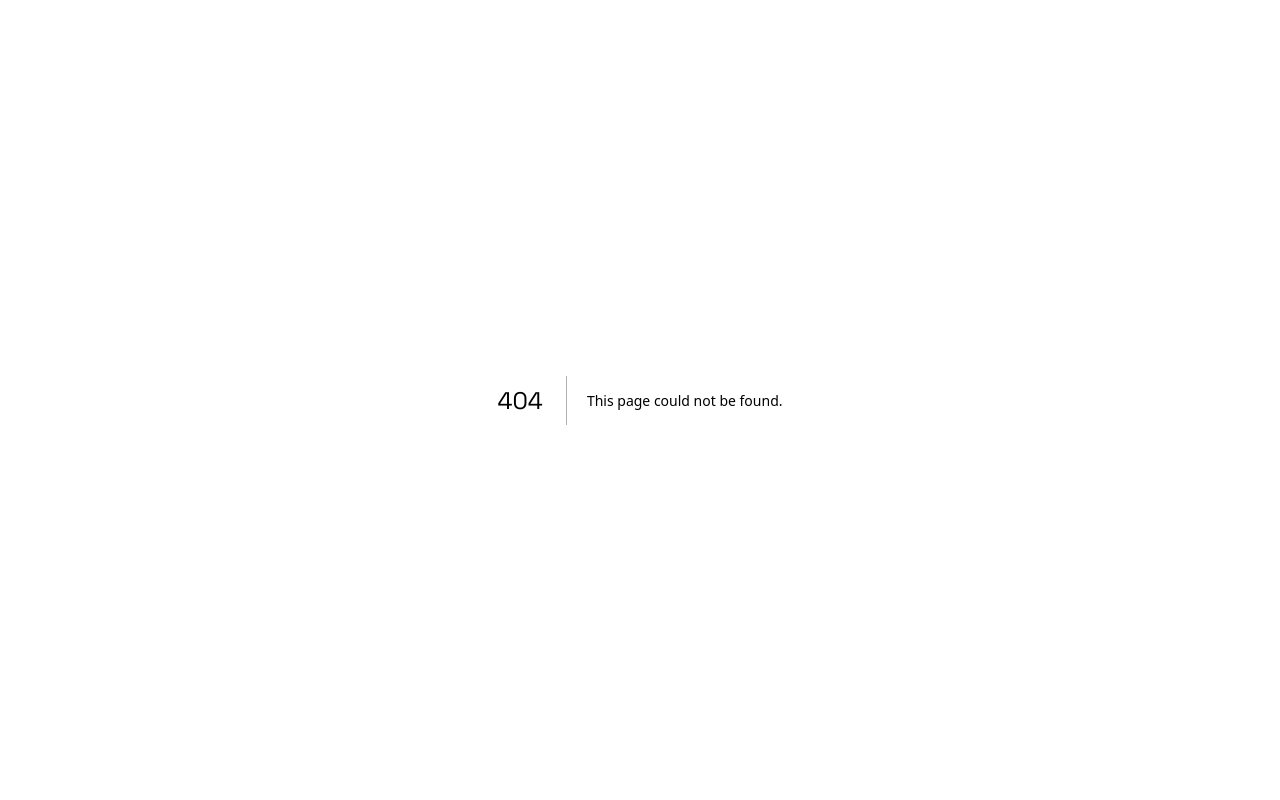
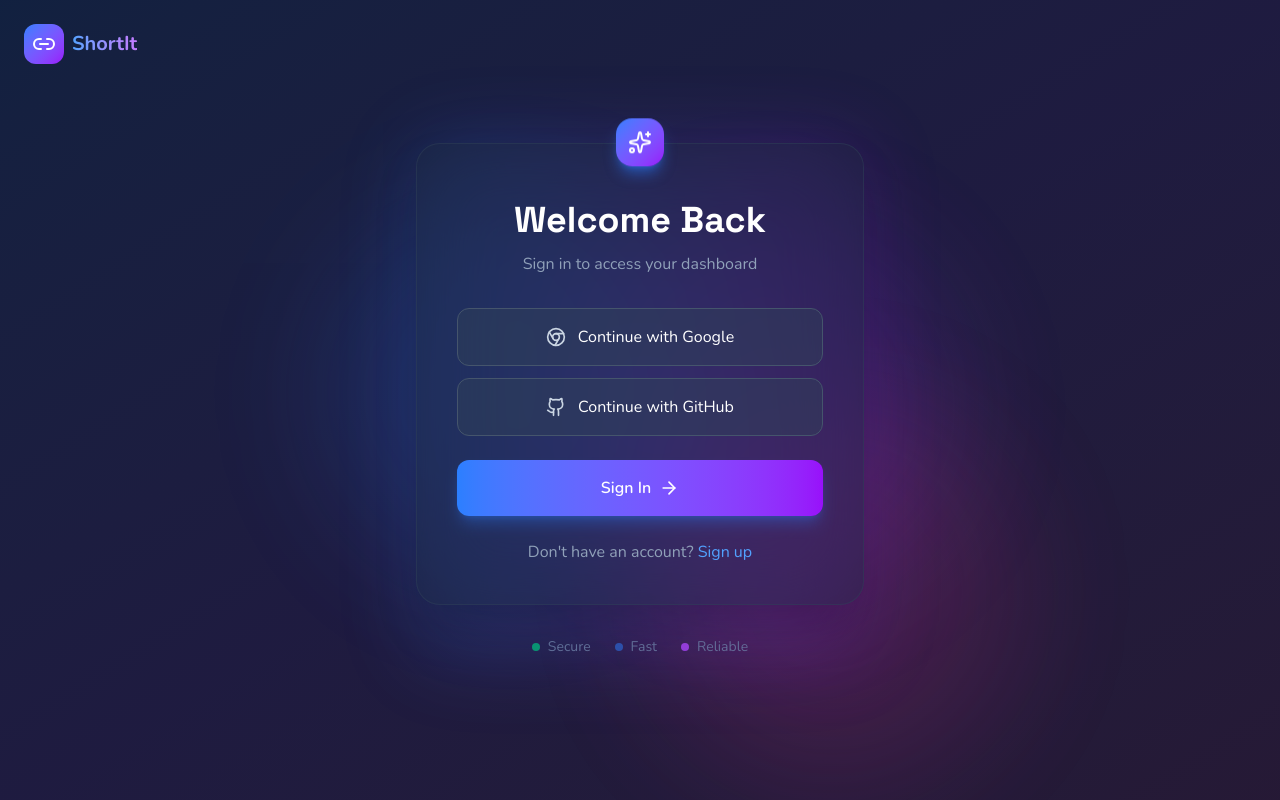
Before and after one commit to yansh07/shortlypro-frontend, a Next.js app: page /user in a window 1280 px wide. Before the commit this address had no page. Built offline with nearby package versions, Linux system fonts and the light colour scheme.

Commit message:
update: added login and sign up page

```diff
--- a/package.json
+++ b/package.json
@@ -9,6 +9,7 @@
     "lint": "eslint"
   },
   "dependencies": {
+    "@auth0/nextjs-auth0": "^4.10.0",
     "class-variance-authority": "^0.7.1",
     "clsx": "^2.1.1",
     "lucide-react": "^0.544.0",
--- /dev/null
+++ b/src/app/user/page.tsx
@@ -0,0 +1,164 @@
+'use client';
+import React, { useState } from 'react';
+import { Link2, ArrowRight, Github, Chrome, Sparkles } from 'lucide-react';
+import Link from 'next/link';
+
+export default function AuthPages() {
+  const [isLogin, setIsLogin] = useState(true);
+  const [isLoading, setIsLoading] = useState(false);
+
+  const handleSubmit = async () => {
+    setIsLoading(true);
+    // Simulate API call
+    setTimeout(() => {
+      setIsLoading(false);
+      alert(isLogin ? 'Login successful!' : 'Account created!');
+    }, 1500);
+  };
+
+  const handleSocialAuth = (provider: string) => {
+    alert(`Authenticating with ${provider}...`);
+  };
+
+  return (
+    <div className="min-h-screen bg-slate-900 relative overflow-hidden flex items-center justify-center p-4">
+      {/* Animated Background */}
+      <div className="fixed inset-0 overflow-hidden pointer-events-none">
+        <div className="absolute inset-0 bg-gradient-to-br from-blue-500/10 via-purple-500/10 to-pink-500/10"></div>
+
+        {/* Floating Orbs */}
+        <div className="absolute top-1/4 left-1/4 w-96 h-96 bg-blue-500/20 rounded-full blur-3xl animate-pulse"></div>
+        <div className="absolute bottom-1/4 right-1/4 w-96 h-96 bg-purple-500/20 rounded-full blur-3xl animate-pulse" style={{ animationDelay: '1s' }}></div>
+        <div className="absolute top-1/2 left-1/2 w-96 h-96 bg-pink-500/20 rounded-full blur-3xl animate-pulse" style={{ animationDelay: '2s' }}></div>
+
+        {/* Grid Pattern */}
+        <div className="absolute inset-0 bg-grid-pattern opacity-5"></div>
+      </div>
+
+      {/* Logo - Top Left */}
+      <Link href="/" className="absolute top-6 left-6 z-50 flex items-center space-x-2 group">
+        <div className="w-10 h-10 bg-gradient-to-br from-blue-500 to-purple-600 rounded-xl flex items-center justify-center group-hover:scale-110 transition-transform">
+          <Link2 className="w-6 h-6 text-white" />
+        </div>
+        <span className="text-xl font-bold bg-gradient-to-r from-blue-400 to-purple-400 bg-clip-text text-transparent">
+          ShortIt
+        </span>
+      </Link>
+
+      {/* Auth Card */}
+      <div className="relative z-10 w-full max-w-md">
+        {/* Glow Effect Behind Card */}
+        <div className="absolute inset-0 bg-gradient-to-r from-blue-500 to-purple-600 rounded-3xl blur-2xl opacity-20"></div>
+
+        {/* Main Card */}
+        <div className="relative bg-slate-800/40 backdrop-blur-2xl border border-slate-700/50 rounded-3xl shadow-2xl p-8 md:p-10">
+          {/* Sparkle Icon */}
+          <div className="absolute -top-6 left-1/2 transform -translate-x-1/2">
+            <div className="w-12 h-12 bg-gradient-to-br from-blue-500 to-purple-600 rounded-2xl flex items-center justify-center shadow-lg shadow-blue-500/50 animate-bounce">
+              <Sparkles className="w-6 h-6 text-white" />
+            </div>
+          </div>
+
+          {/* Header */}
+          <div className="text-center mb-8 mt-4">
+            <h1 className="text-3xl md:text-4xl font-bold text-white mb-3">
+              {isLogin ? 'Welcome Back' : 'Create Account'}
+            </h1>
+            <p className="text-slate-400">
+              {isLogin
+                ? 'Sign in to access your dashboard'
+                : 'Start shortening URLs in seconds'}
+            </p>
+          </div>
+
+          {/* Social Auth Buttons */}
+          <div className="space-y-3 mb-6">
+            <button
+              onClick={() => handleSocialAuth('Google')}
+              className="w-full flex items-center justify-center space-x-3 px-6 py-4 bg-slate-700/50 hover:bg-slate-700 border border-slate-600 rounded-xl text-white transition-all group hover:scale-105 hover:shadow-lg hover:shadow-blue-500/20"
+            >
+              <Chrome className="w-5 h-5 text-slate-300 group-hover:text-white transition-colors" />
+              <span className="font-medium">Continue with Google</span>
+            </button>
+
+            <button
+              onClick={() => handleSocialAuth('GitHub')}
+              className="w-full flex items-center justify-center space-x-3 px-6 py-4 bg-slate-700/50 hover:bg-slate-700 border border-slate-600 rounded-xl text-white transition-all group hover:scale-105 hover:shadow-lg hover:shadow-purple-500/20"
+            >
+              <Github className="w-5 h-5 text-slate-300 group-hover:text-white transition-colors" />
+              <span className="font-medium">Continue with GitHub</span>
+            </button>
+          </div>
+
+          {/* Submit Button */}
+          <button
+            onClick={handleSubmit}
+            disabled={isLoading}
+            className="w-full flex items-center justify-center space-x-2 px-6 py-4 bg-gradient-to-r from-blue-500 to-purple-600 hover:from-blue-600 hover:to-purple-700 text-white rounded-xl font-semibold transition-all shadow-lg shadow-blue-500/30 hover:shadow-blue-500/50 hover:scale-105 disabled:opacity-50 disabled:cursor-not-allowed disabled:hover:scale-100"
+          >
+            {isLoading ? (
+              <>
+                <div className="w-5 h-5 border-2 border-white border-t-transparent rounded-full animate-spin"></div>
+                <span>Processing...</span>
+              </>
+            ) : (
+              <>
+                <span>{isLogin ? 'Sign In' : 'Create Account'}</span>
+                <ArrowRight className="w-5 h-5" />
+              </>
+            )}
+          </button>
+
+          {/* Toggle Login/Signup */}
+          <div className="mt-6 text-center">
+            <p className="text-slate-400">
+              {isLogin ? "Don't have an account? " : "Already have an account? "}
+              <button
+                onClick={() => setIsLogin(!isLogin)}
+                className="text-blue-400 hover:text-blue-300 font-medium transition-colors"
+              >
+                {isLogin ? 'Sign up' : 'Sign in'}
+              </button>
+            </p>
+          </div>
+
+          {/* Terms (Signup only) */}
+          {!isLogin && (
+            <p className="mt-6 text-xs text-slate-500 text-center">
+              By creating an account, you agree to our{' '}
+              <a href="#" className="text-blue-400 hover:text-blue-300">Terms of Service</a>
+              {' '}and{' '}
+              <a href="#" className="text-blue-400 hover:text-blue-300">Privacy Policy</a>
+            </p>
+          )}
+        </div>
+
+        {/* Bottom Decorative Elements */}
+        <div className="mt-8 flex items-center justify-center space-x-6 text-slate-500 text-sm">
+          <div className="flex items-center space-x-2">
+            <div className="w-2 h-2 bg-emerald-500 rounded-full animate-pulse"></div>
+            <span>Secure</span>
+          </div>
+          <div className="flex items-center space-x-2">
+            <div className="w-2 h-2 bg-blue-500 rounded-full animate-pulse" style={{ animationDelay: '0.5s' }}></div>
+            <span>Fast</span>
+          </div>
+          <div className="flex items-center space-x-2">
+            <div className="w-2 h-2 bg-purple-500 rounded-full animate-pulse" style={{ animationDelay: '1s' }}></div>
+            <span>Reliable</span>
+          </div>
+        </div>
+      </div>
+
+      {/* Additional CSS for grid pattern */}
+      <style jsx>{`
+        .bg-grid-pattern {
+          background-image:
+            linear-gradient(rgba(255, 255, 255, 0.05) 1px, transparent 1px),
+            linear-gradient(90deg, rgba(255, 255, 255, 0.05) 1px, transparent 1px);
+          background-size: 50px 50px;
+        }
+      `}</style>
+    </div>
+  );
+}
```
Also changed, not shown: src/components/Navbar.tsx (renamed from src/app/components/Navbar.tsx), 1 other file (tests, documents, lock files or other folders).
